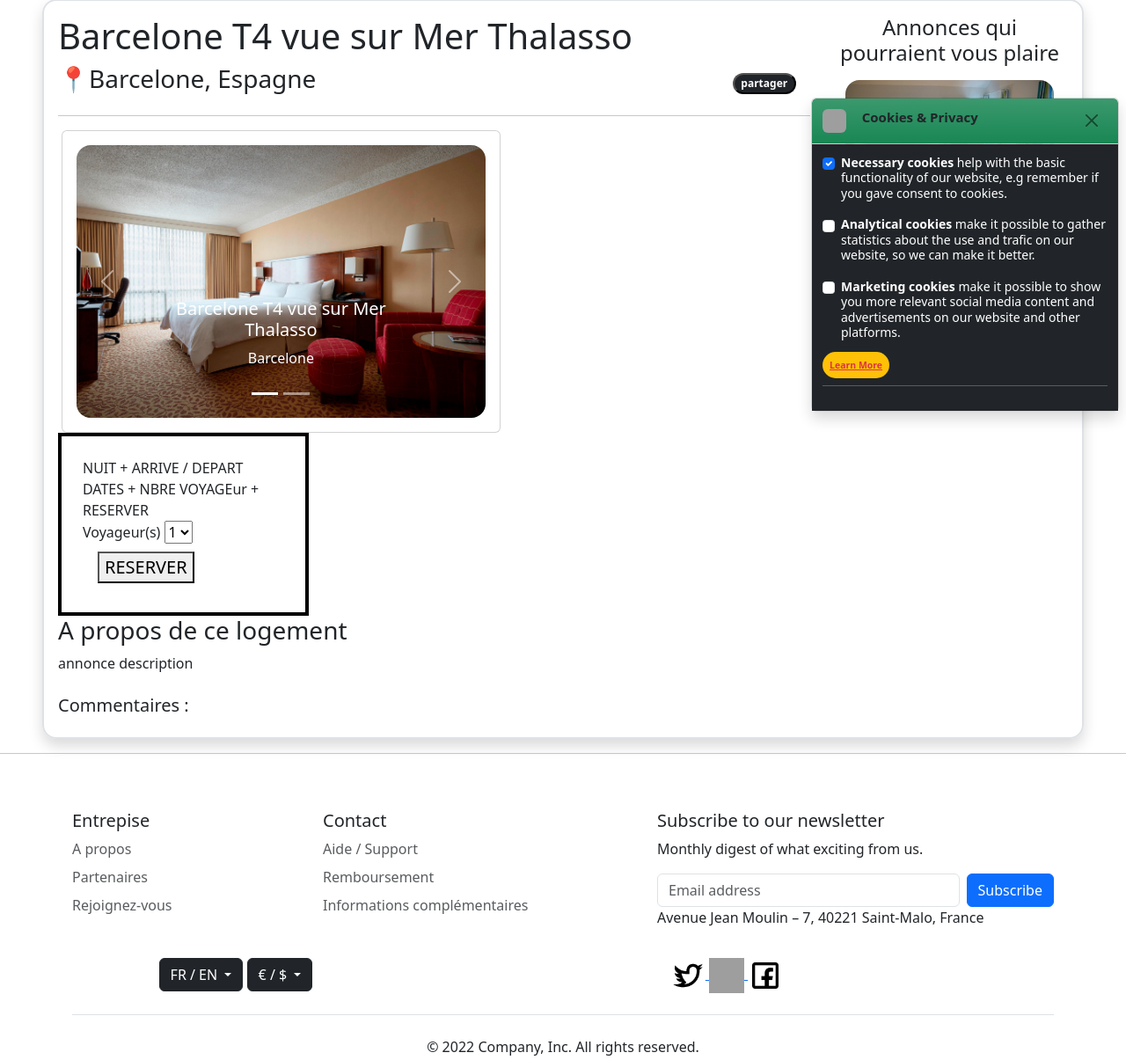
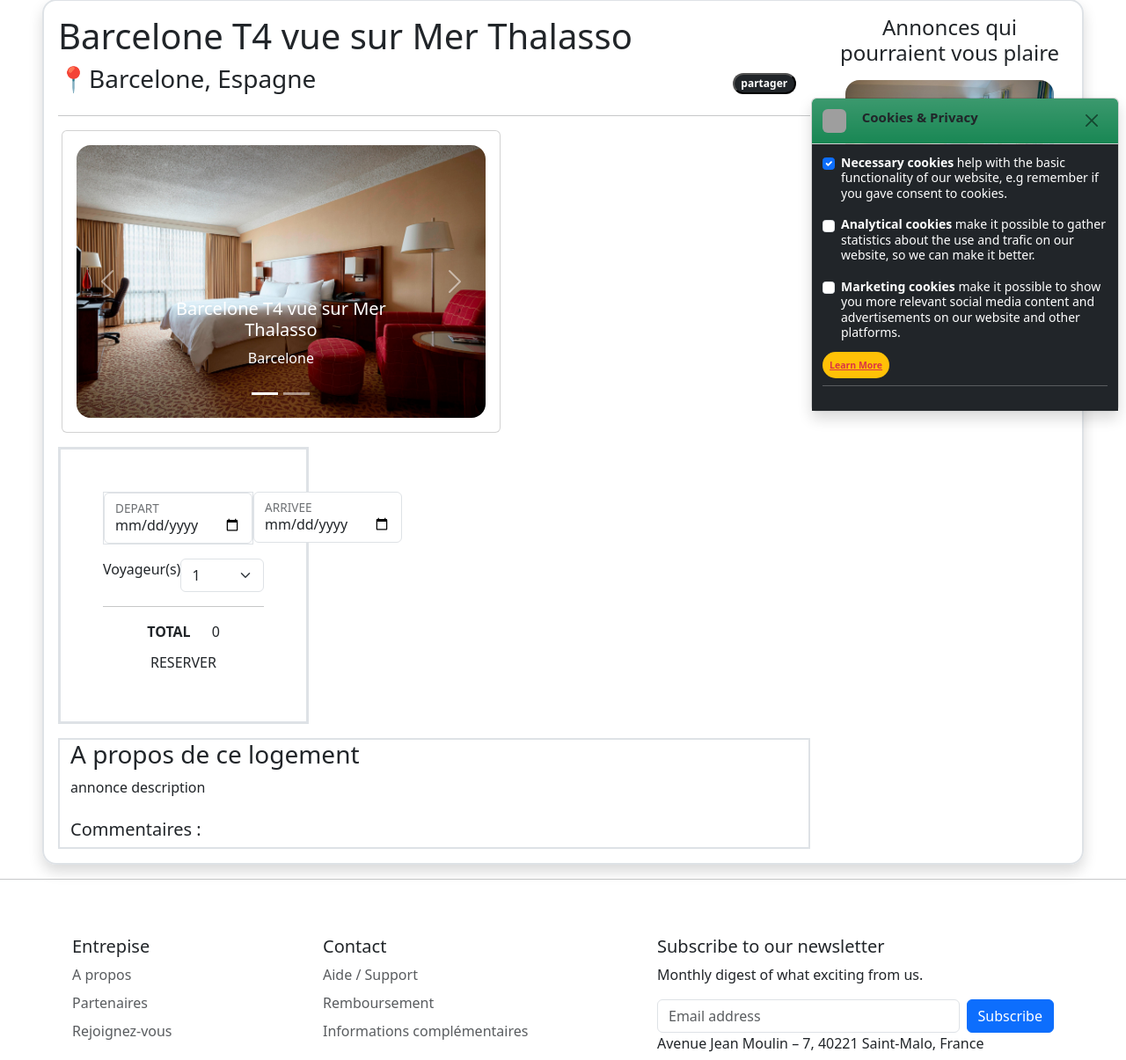
Before and after one commit to dontbqn/sae23, a PHP site: page /page_annonce.php?id=1 in a window 1280 px wide. Shown: the part 308-1513 px from the top of the page at 88% size. Run offline with PHP 8.4, Linux system fonts and the light colour scheme; grey boxes are pictures that could not be loaded.

Commit message:
page annonce
cookies prêt à accueillir token ID, voir dev seb

```diff
--- a/explorer.php
+++ b/explorer.php
@@ -67,7 +67,8 @@ pagenavbar("explorer.php");
                                     Autre transport disponible
                                 </label>
                             </div>
-                            <div class="ms-1 col-2 bg-light">
+                        <div class="col-2">
+                            <div class="ms-1  bg-light">
                                 <label for="price_range" class="">Prix Max/nuit</label>
                                 <div class="px-3">
                                     <span class="col-6">10€</span>
@@ -75,6 +76,7 @@ pagenavbar("explorer.php");
                                     <input type="range" class="form-range" min="0" max="50" step="5" id="price_range">
                                 </div>
                             </div>
+                        </div>
                         </div>
                     </div>
                 </div>
--- a/fonctions.php
+++ b/fonctions.php
@@ -299,7 +299,6 @@ function connexion($nom, $mdp, $remember=false){
             $_SESSION['user'] = $user["user"];
             $_SESSION['mdp'] = $user["mdp"];
             $_SESSION['role'] = $user["role"];
-            $_SESSION["favcolor"] = "#ffffff";
             $_SESSION["remember"] = true;
             $founded=true;
             if($remember==true){
--- a/fonctions_start.php
+++ b/fonctions_start.php
@@ -36,9 +36,23 @@ function setup(){
         }
         else{
             if(!$_SESSION["user"]){
-                //Cookie LOGGED_USER, donc utilisateur existe, on relance sa session
-                echo "VOUS AVEZ ETE RECONNU, relancement de la session en cours";
-                connexion($_COOKIE['LOGGED_USER'],$_COOKIE['MOTDEPASSE']);
+                // Cookie LOGGED_USER, donc utilisateur existe, on relance sa session
+
+                echo "VOUS AVEZ ETE RECONNU, relancement de la session en cours : ";
+                $usercookie = $_COOKIE['LOGGED_USER'];
+                $hashcookie =  $_COOKIE['MOTDEPASSE'];
+                //connexion($_COOKIE['LOGGED_USER'],$_COOKIE['MOTDEPASSE']);
+                /*
+                $users = json_decode(file_get_contents("data/users.json", true), true);
+                foreach($users as $user){
+                    if($user["user"] == $usercookie){
+                        $usertoken = $user["tokenid"];
+                    }
+                }
+                */
+
+                // Connexion via tokenID avec mot de passe + token
+                //connexion($usercookie,$userhash);
             }
             //echo 'cookies : ';
             //sprint_r($_COOKIE);
@@ -57,7 +71,6 @@ function pagenavbar($pageactive){
                     <img src="images/menu.png" class="img-fluid" width="30" height="30">
                 </button>
             </div>
-
             <div class="col">
                 <form class="d-flex" role="search" method="post" action="./explorer.php">
                     <input class="form-control me-2 shadow-none" list="datalistOptions" type="search" placeholder="Search" aria-label="Search" style="width: 400px;">
@@ -84,7 +97,7 @@ function pagenavbar($pageactive){
                                 <button type="button" class="btn-close" data-bs-dismiss="modal" aria-label="Close"></button>
                             </div>
                             <div class="modal-body">
-                                <form class="" id="form_connect" method="post">
+                                <form id="form_connect" method="post">
                                             <div class="mb-3">
                                                 <label for="user" class="col-form-label">Pseudo</label>
                                                 <input type="text" class="form-control shadow-none" name="user" id="user" required>
@@ -124,7 +137,6 @@ function pagenavbar($pageactive){
 
                 $nom = $_POST['user'];
                 $mdp = $_POST['mdp'];
-                $remember=false;
                 //echo '<pre>';
                 //echo password_hash($mdp,PASSWORD_DEFAULT);
                 //echo '</pre>';
--- a/page_annonce.php
+++ b/page_annonce.php
@@ -99,20 +99,44 @@ $thisannonce;
 
                         </div>
                     </div>
-                        <div class="col-4 border border-black border-4 p-4">
-                            NUIT + ARRIVE / DEPART DATES + NBRE VOYAGEur + RESERVER
+                        <div class="col-4 border border-3 p-5 my-3">
                             <form method="post" action="./reservations.php">
-                                <div class="">
-                                    <label for="voyageurs"> Voyageur(s) </label>
-                                    <select>
+                                <div class="d-flex justify-content-evenly">
+                                        <div class="form-floating border border-1">
+                                            <input type="date" class="form-control" id="floatdepart" placeholder="14/06/23">
+                                            <label for="floatdepart">DEPART</label>
+                                        </div>
+                                        <div class="form-floating">
+                                            <input type="date" class="form-control" id="floatarrivee" placeholder="14/06/23">
+                                            <label for="floatarrivee">ARRIVEE</label>
+                                        </div>
+                                </div>
+                                <div class="mt-3 d-flex justify-content-evenly">
+                                    <label for="voyageurs" class="form-label"> Voyageur(s)</label>
+                                    <select class="form-select" name="voyageurs" id="voyageurs">
                                         <option value="1">1</option>
                                         <option value="2">2</option>
                                         <option value="3">3</option>
                                         <option value="4">4</option>
                                     </select>
                                 </div>
-                                <div class="btn btn-lg">
-                                    <button type="submit" value="reserve">RESERVER</button>
+                                <hr class="bg-dark">
+                                <div class="d-flex justify-content-center">
+                                <strong class="">TOTAL</strong>';
+
+                                    if(isset($_POST["reserve"])){
+                                        $jours = $_POST["jours"];
+                                        $price = $thisannonce["prix_nuit"]*$jours;
+                                        echo $price;
+                                    }
+                                    else{
+                                        echo '<span class="ms-4">0</span>';
+                                    }
+
+                                    echo'
+                                </div>
+                                <div class="mt-1 text-center mx-auto">
+                                    <button type="submit" class="btn btn-xl" value="reserve">RESERVER</button>
                                 </div>
                             </form>
                         </div>
@@ -120,7 +144,7 @@ $thisannonce;
 
 
 
-                            <div>
+                            <div class="container border border-2">
                                 <h3>A propos de ce logement</h3>
                                 <article>
                                     annonce description
```
